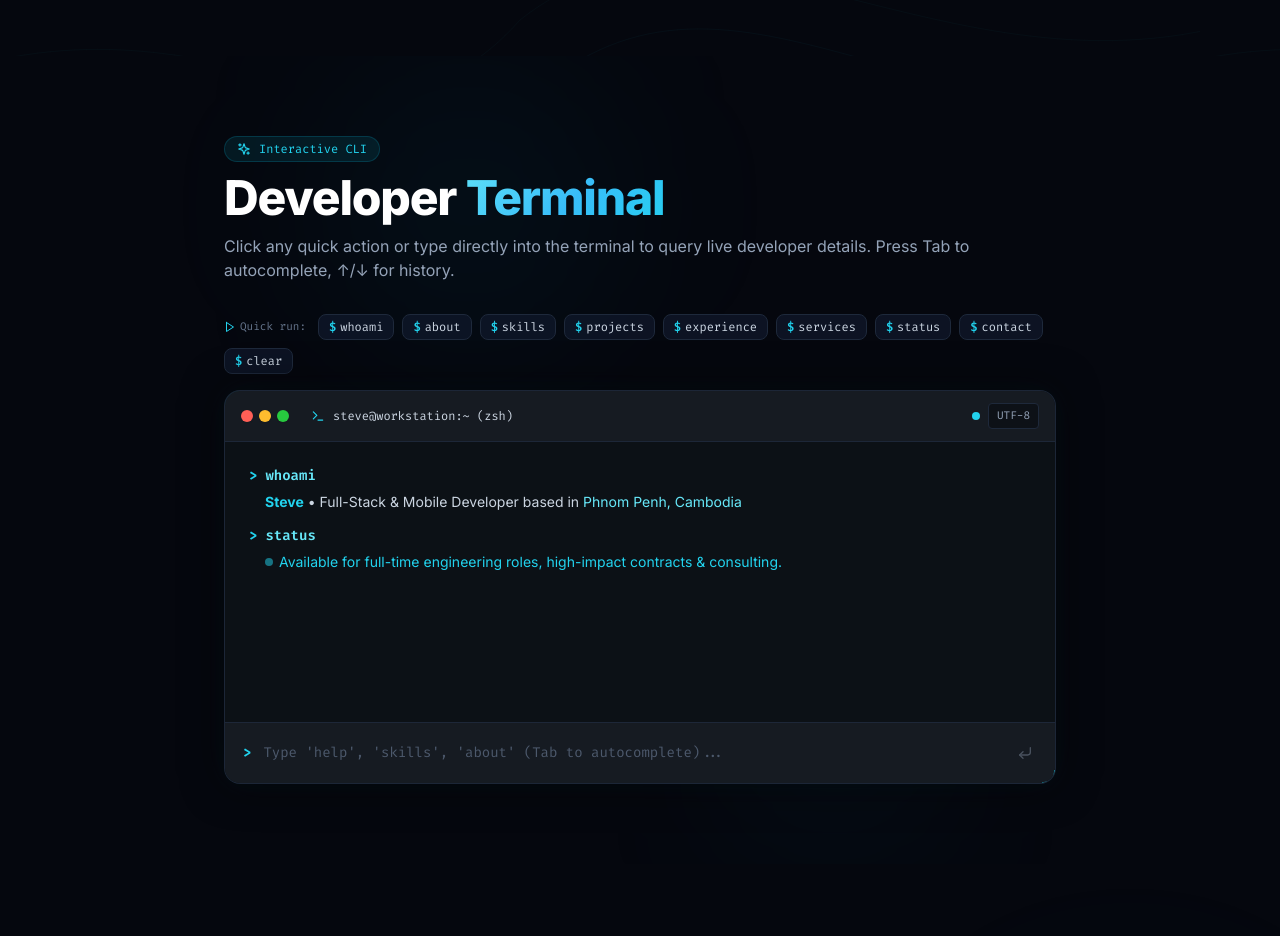
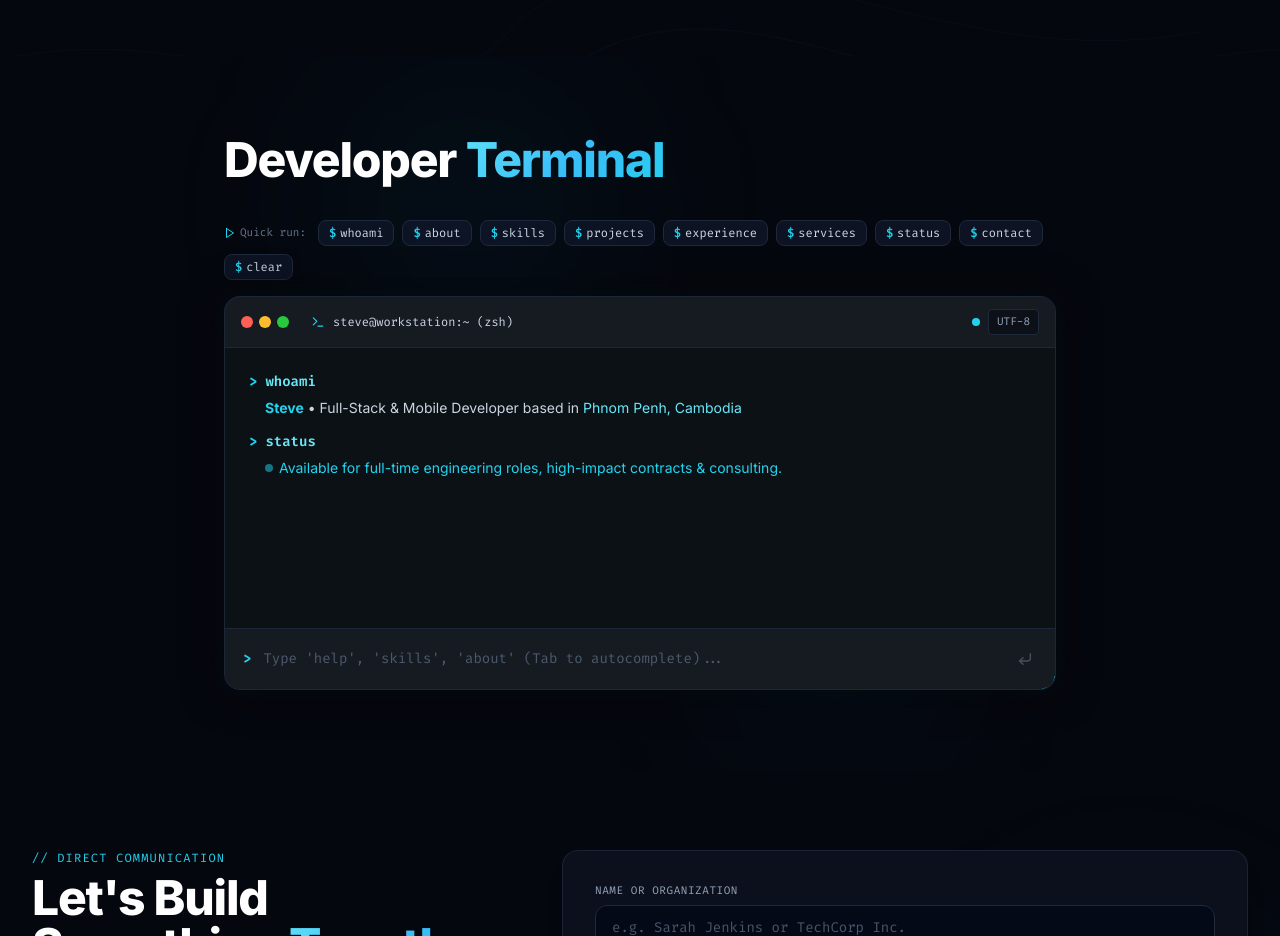
Before and after one commit to ReaksmeyDev/steve-portfolio, a React (Vite) app: page / in a window 1280 px wide. Shown: the part 5020-5956 px from the top of the page. Built offline with nearby package versions, Linux system fonts and the light colour scheme.

Commit message:
chore: comment out interactive CLI badge and description in Terminal

```diff
--- a/src/components/Terminal.tsx
+++ b/src/components/Terminal.tsx
@@ -308,16 +308,16 @@ export const Terminal: React.FC = React.memo(() => {
       <div className="max-w-4xl mx-auto px-4 sm:px-6 lg:px-8 relative">
         {/* Section Header */}
         <div className="text-left mb-6 sm:mb-8">
-          <div className="inline-flex items-center gap-2 px-3 py-1 rounded-full bg-cyan-500/10 border border-cyan-500/20 text-cyan-400 text-xs font-mono mb-3">
+          {/* <div className="inline-flex items-center gap-2 px-3 py-1 rounded-full bg-cyan-500/10 border border-cyan-500/20 text-cyan-400 text-xs font-mono mb-3">
             <Sparkles className="w-3.5 h-3.5" />
             <span>Interactive CLI</span>
-          </div>
+          </div> */}
           <h2 className="text-3xl sm:text-4xl lg:text-5xl font-extrabold text-white tracking-tight">
             Developer <span className="gradient-text-animated">Terminal</span>
           </h2>
-          <p className="text-slate-400 text-sm sm:text-base mt-2">
+          {/* <p className="text-slate-400 text-sm sm:text-base mt-2">
             Click any quick action or type directly into the terminal to query live developer details. Press Tab to autocomplete, ↑/↓ for history.
-          </p>
+          </p> */}
         </div>
 
         {/* Quick Action Interactive Pills */}
```
